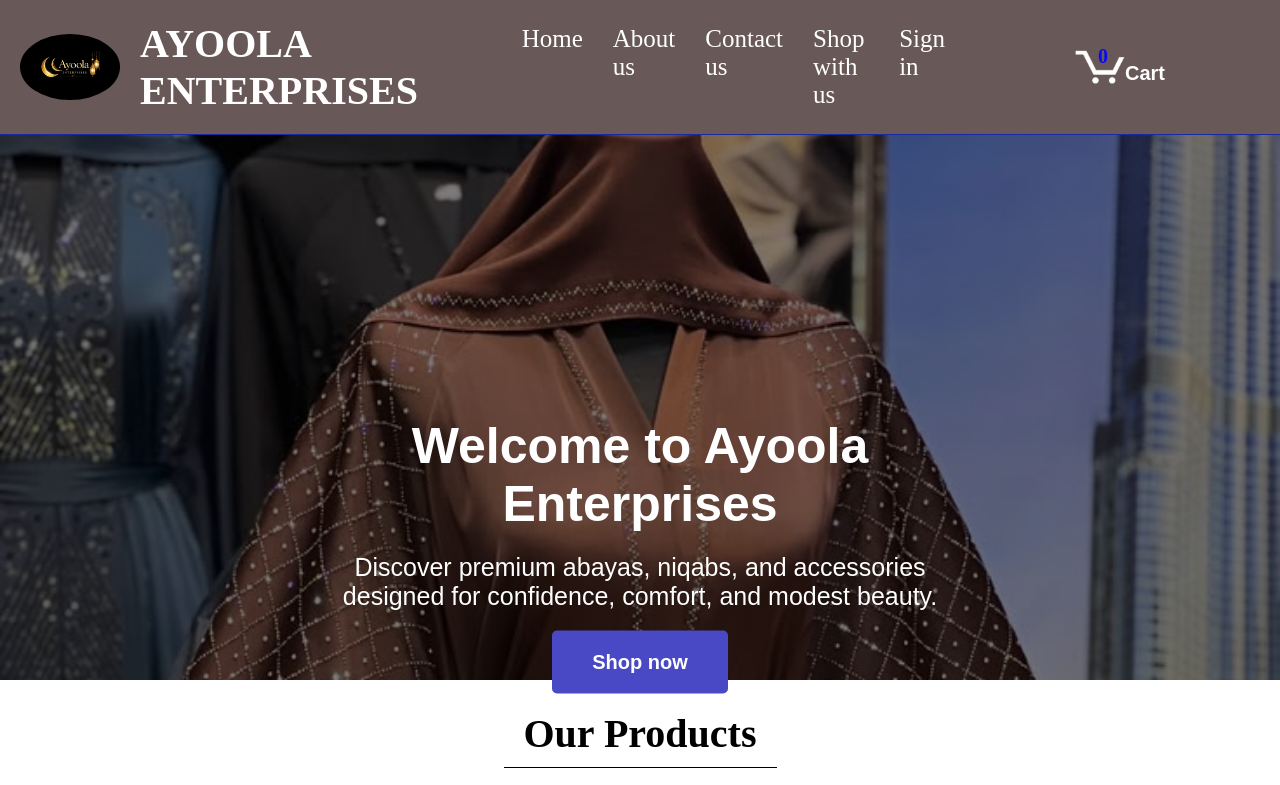
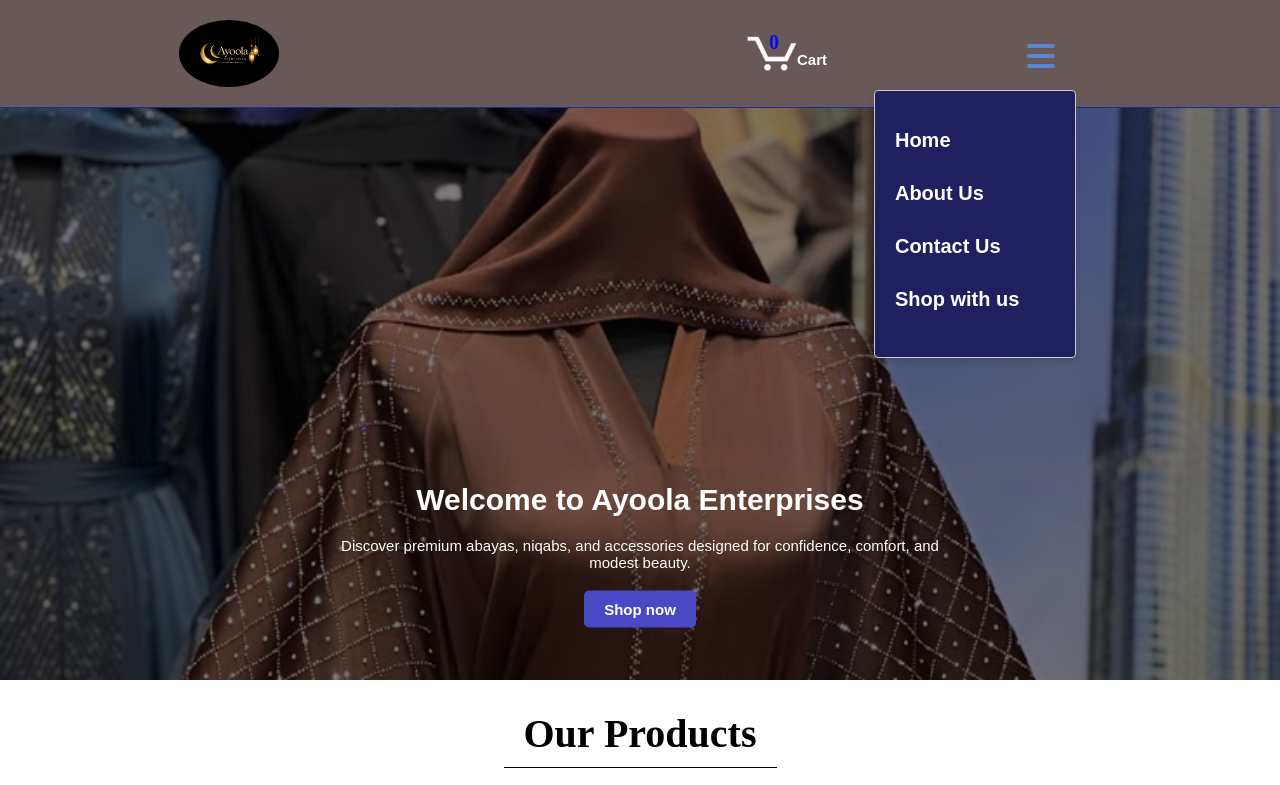
Before and after one commit to Ibnrosheed/Ayoola-Entreprises, a plain HTML site: page index.html in a window 1280 px wide. Shown: the top 785 px of the page. Drawn offline with Linux system fonts and the light colour scheme.

Commit message:
Added media @ 1500

```diff
--- a/style.css
+++ b/style.css
@@ -1045,3 +1045,60 @@
         width: 100%;
     }
 }
+
+@media only screen and (max-width: 1500px){
+    header{
+        display: flex;
+        flex-direction: row;
+        justify-content: space-evenly;
+        width: 100%;
+    }
+    .right-header ul, .center-header{
+        display: none;
+    }
+
+    .home-section{
+        width: 1000%;
+        height: auto;
+    }
+
+    .hero-image{
+        width: 100%;
+    }
+    .checkout{
+        display: flex;
+        flex-direction: row;
+        justify-content: space-between;
+        align-items: center;
+    }
+    .menu-button{
+        display: block;
+    }
+    .cart-link{
+        font-size: 20px;
+        margin-right: 20px;
+    }
+    .cart-text{
+        font-size: 15px;
+    }
+    .cart-quantity {
+          font-size: 20px;
+          width: 20px;
+          left: 22px;
+     }
+    .hero-text h1{
+        font-size: 30px;
+        margin-top: 350px;
+        margin-bottom: 20px;
+        text-align: center;
+    }
+    .hero-text p{
+        font-size: 15px;
+        text-align: center;
+    }
+    .hero-text button{
+        padding: 10px 20px;
+        font-size: 15px;
+    }
+
+}
```
